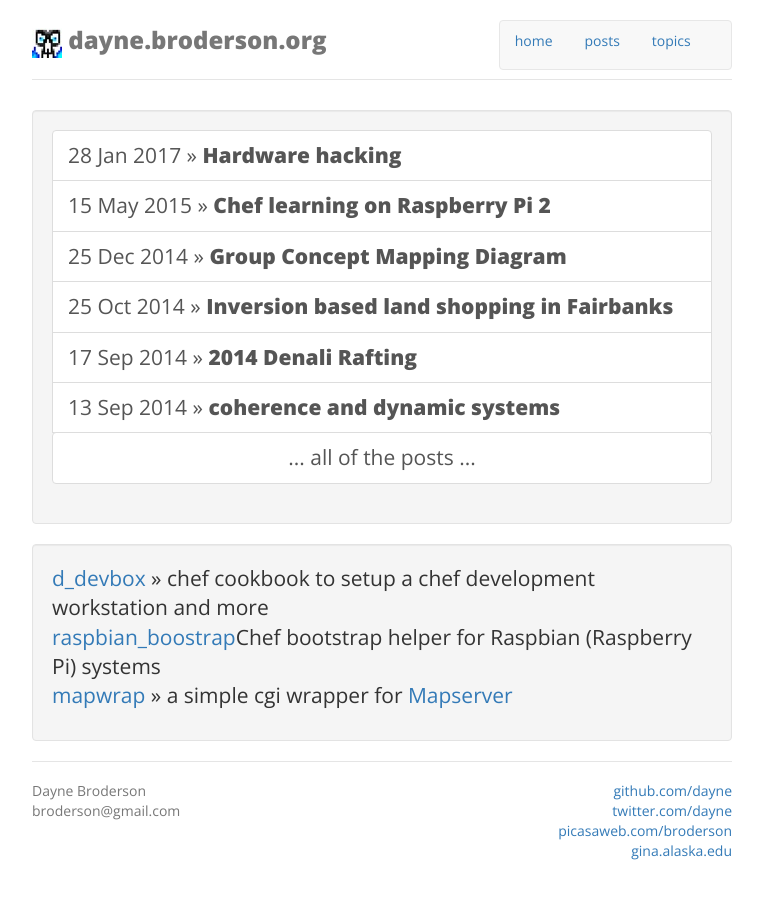
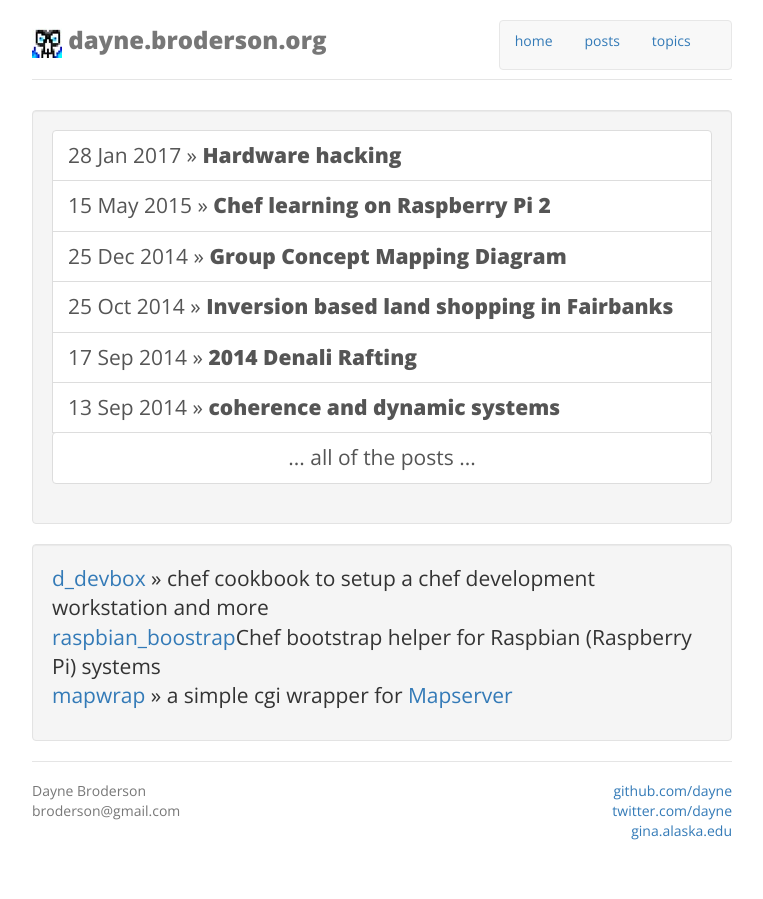
Before and after one commit to dayne/dayne.github.com, a Jekyll site: the page built from index.html, in a window 1280 px wide. Shown: the whole page, without its empty margins (258-1021 px from the left). Built offline with Jekyll 4.4.1, drawn with Linux system fonts in a browser that asks for light colours; nearby versions of some CDN libraries.

Commit message:
Update default.html

```diff
--- a/_layouts/default.html
+++ b/_layouts/default.html
@@ -59,7 +59,6 @@
         <ul class="pull-right list-unstyled text-right">
           <li><a href="http://github.com/dayne/">github.com/dayne</a></li>
           <li><a href="http://twitter.com/dayne/">twitter.com/dayne</a></li>
-          <li><a href="http://picasaweb.com/broderson">picasaweb.com/broderson</a></li>
           <li><a href="http://gina.alaska.edu">gina.alaska.edu</a></li>
       </ul>
       </div>
```
